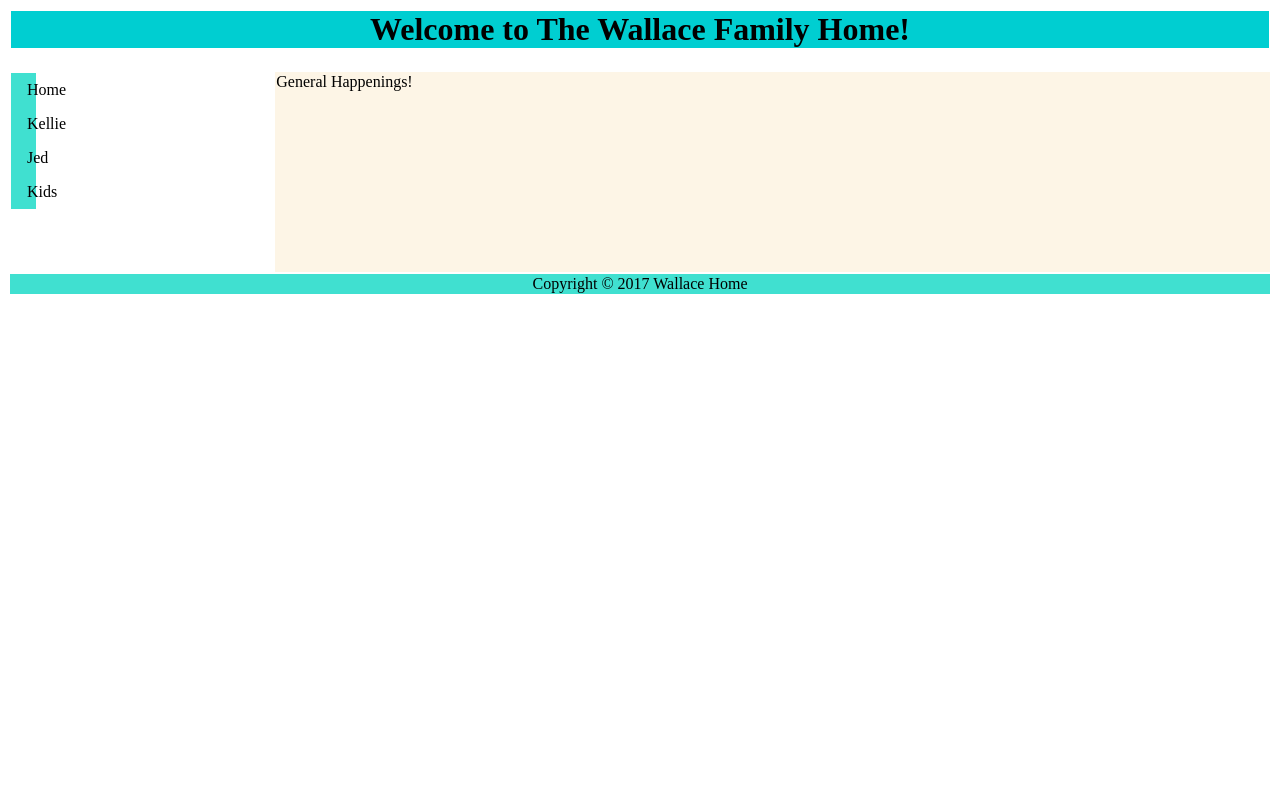
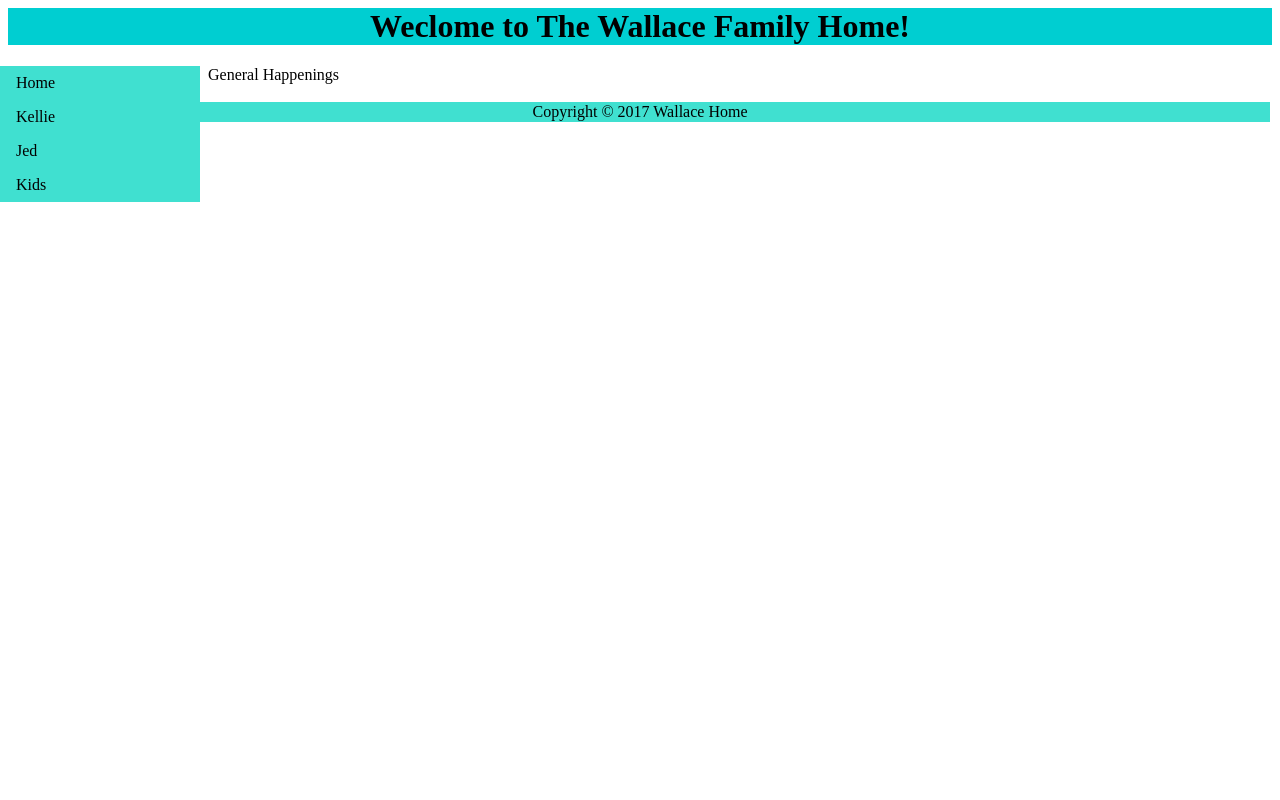
Before and after one commit to AntaeusNar/LANPage, a PHP site: page / in a window 1280 px wide. Run offline with PHP 8.4, Linux system fonts and the light colour scheme.

Commit message:
updates to stylesheet...lets see how it works?

```diff
--- a/stylesheet.css
+++ b/stylesheet.css
@@ -1,22 +1,31 @@
-#header {
-	height: 200px;
+* {
+  -webkit-box-sizing: border-box;
+     -moz-box-sizing: border-box;
+          box-sizing: border-box;
 }
 
-#footer {
-	height: 200px;
+.container {
+	position: relative;
 }
-h1 {
-	background-color: darkturquoise;
-	text-align: center;
+
+nav {
+	position: absolute;
+	left: 0px;
+	width: 200px;
+	background-color: turquoise
 }
+
+section {
+  /* position is static by default */
+  margin-left: 200px;
+}
+
 
 /*link definitions */
 	ul {
 		list-style-type: none;
 		margin: 0;
 		padding: 0;
-		width: 25px;
-		background-color: turquoise;
 	}
 
 	li a {
@@ -30,3 +39,17 @@ h1 {
 	li a:hover {
 		border-left: 6px solid navy;
 	}
+
+#top {
+	background-color: darkturquoise;
+	display: block;
+	margin: 0 auto;
+}
+
+#top h1{
+	text-align: center;
+}
+
+#top p{
+	text-align: center;
+}
--- a/templates/index.htm
+++ b/templates/index.htm
@@ -1,22 +1,19 @@
+		<div class="container" id="top">
+			<h1>Weclome to The Wallace Family Home!</h1>
+		</div>
+
+		<nav>
+			<ul>
+				<li><a href="javascript:void(0)">Home</a></li>
+				<li><a href="javascript:void(0)">Kellie</a></li>
+				<li><a href="javascript:void(0)">Jed</a></li>
+				<li><a href="javascript:void(0)">Kids</a></li>
+			</ul>
+		</nav>
+		<section>
+			<p>General Happenings</p>
+		</section>
 		<table width="100%" border="0">
-			<tr>
-				<td colspan="2">
-				<h1>Welcome to The Wallace Family Home!</h1>
-				</td>
-			</tr>
-			<tr valign="top">
-				<td width="25">
-					<ul>
-						<li><a href="javascript:void(0)">Home</a></li>
-						<li><a href="javascript:void(0)">Kellie</a></li>
-						<li><a href="javascript:void(0)">Jed</a></li>
-						<li><a href="javascript:void(0)">Kids</a></li>
-					</ul>
-				</td>
-				<td bgcolor="oldlace" width="100" height="200">
-					General Happenings!
-				</td>
-			</tr>
 			<tr>
 				<td colspan="2" bgcolor="Turquoise">
 					<center>
```
